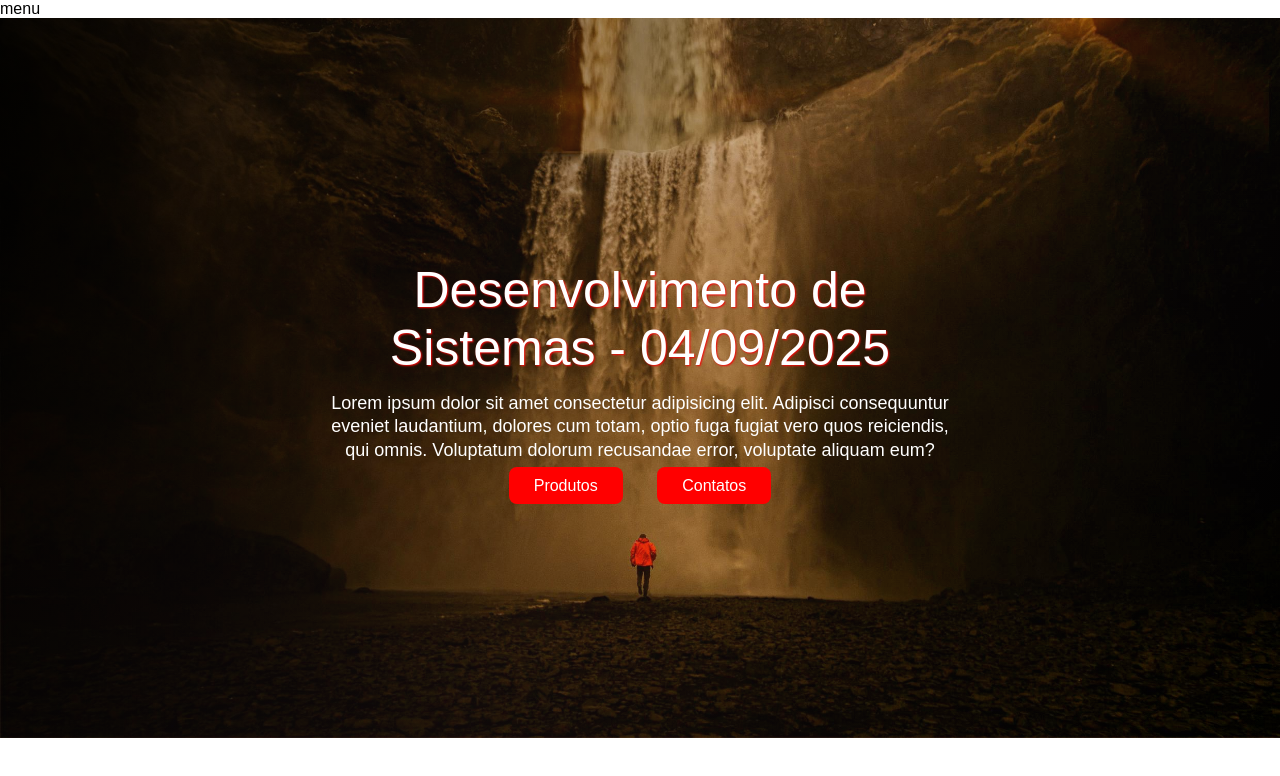
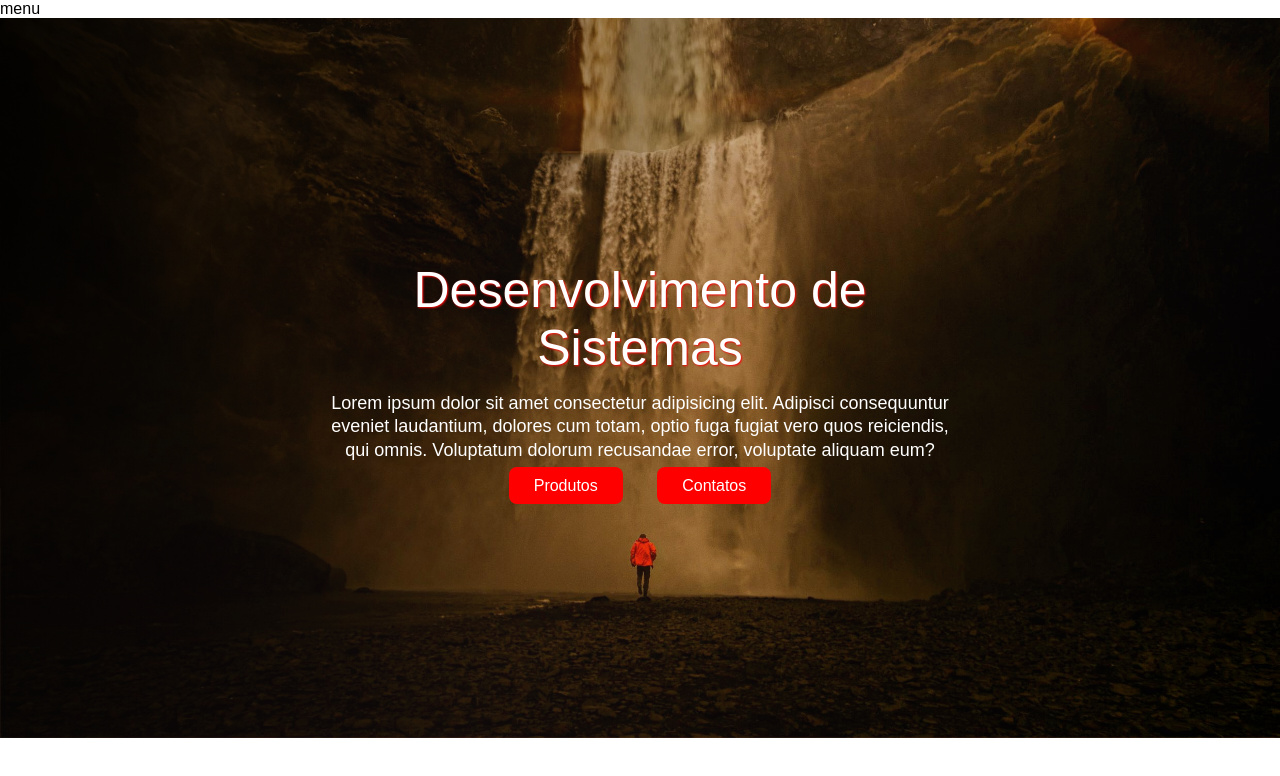
Before and after one commit to dionisioR/aula_teste, a plain HTML site: page index.html in a window 1280 px wide. Drawn offline with Linux system fonts and the light colour scheme.

Commit message:
Fix HTML structure and formatting

```diff
--- a/index.html
+++ b/index.html
@@ -18,7 +18,7 @@
         <div class="container_header_div">
 
             <div class="container_header_div_textos">
-                <h1>Desenvolvimento de Sistemas - 04/09/2025</h1>
+                <h1>Desenvolvimento de Sistemas </h1>
                 <p>
                     Lorem ipsum dolor sit amet consectetur adipisicing elit. Adipisci consequuntur eveniet laudantium,
                     dolores cum totam, optio fuga fugiat vero quos reiciendis, qui omnis. Voluptatum dolorum recusandae
@@ -35,4 +35,5 @@
 
 </body>
 
+
 </html>
```
